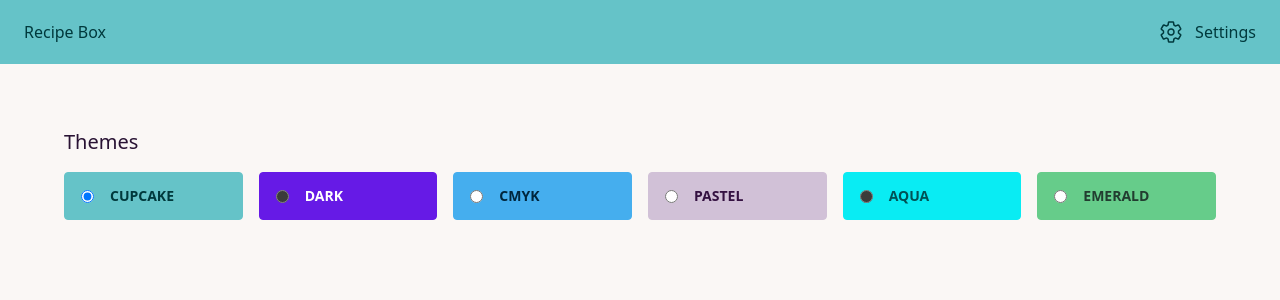
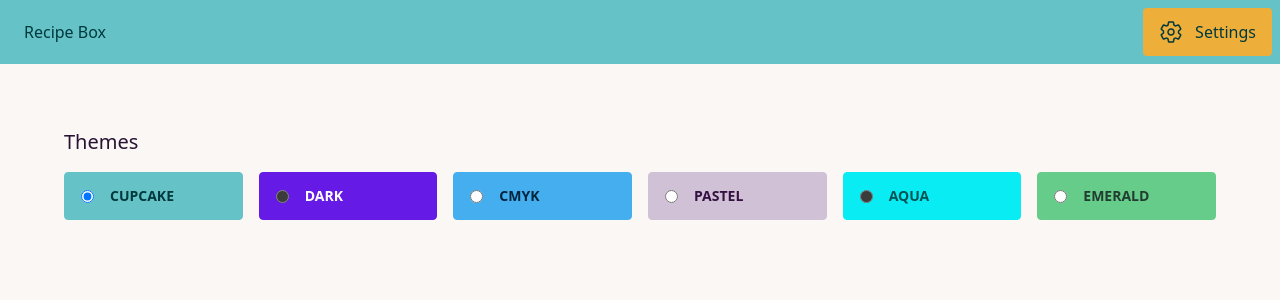
Before and after one commit to nataliebasille/recipe-box, a Next.js app: page /settings in a window 1280 px wide. Shown: the top 300 px of the page. Built offline with nearby package versions, Linux system fonts and the light colour scheme.

Commit message:
Add active class to links

```diff
--- a/src/app/layout.tsx
+++ b/src/app/layout.tsx
@@ -3,7 +3,6 @@
 import { ThemeProvider, useTheme } from "~/stores/themeStore";
 import "../styles/globals.css";
 import { FC, ReactNode, useCallback, useRef } from "react";
-import { useBreakpoint } from "~/hooks/useBreakpoint";
 import { MenuIcon } from "~/icons/menuIcon";
 import { SettingsLink } from "~/components/links/settingsLink";
 
@@ -34,7 +33,7 @@ const Layout: FC<{ children: ReactNode }> = ({ children }) => {
               <div className="hidden flex-none lg:block">
                 <ul className="menu menu-horizontal">
                   <li>
-                    <SettingsLink />
+                    <SettingsLink activeClassName="rounded bg-accent text-content-accent" />
                   </li>
                 </ul>
               </div>
@@ -43,11 +42,14 @@ const Layout: FC<{ children: ReactNode }> = ({ children }) => {
           </div>
           <div className="drawer-side">
             <label htmlFor="sidebar" className="drawer-overlay"></label>
-            <ul className="menu w-80 bg-base-100 p-4">
-              <li>
-                <SettingsLink onClick={toggleSidebar} />
-              </li>
-            </ul>
+            <div className="w-80 bg-base-100">
+              <div className="flex h-16 items-center border-b border-gray-300 px-4 text-2xl">Menu</div>
+              <ul className="menu">
+                <li>
+                  <SettingsLink activeClassName="bg-accent" onClick={toggleSidebar} />
+                </li>
+              </ul>
+            </div>
           </div>
         </div>
       </body>
--- a/src/app/settings/page.tsx
+++ b/src/app/settings/page.tsx
@@ -1,4 +1,8 @@
 import { ThemeSelector } from "~/components/settings/themeSelector";
+
+export const metadata = {
+  title: "My settings - Recipe Box",
+};
 
 export default function SettingsPage() {
   return (
--- a/src/components/links/appLink.tsx
+++ b/src/components/links/appLink.tsx
@@ -1,16 +1,21 @@
 import Link from "next/link";
+import { usePathname } from "next/navigation";
 import { FC, ReactNode } from "react";
+import classnames from "classnames";
 
-export const AppLink: FC<{ href: string; icon: ReactNode; onClick?: () => void; children?: ReactNode }> = ({
-  href,
-  icon,
-  onClick,
-  children,
-}) => {
-  return (
-    <Link href={href} onClick={onClick} className="grid grid-cols-[24px_1fr]">
-      <span className="w-full">{icon}</span>
-      {children}
-    </Link>
-  );
+type AppLinkProps = { activeClassName?: string; onClick?: () => void; children?: ReactNode };
+export const asAppLink = ({ href, icon, label }: { href: string; icon?: ReactNode; label: string }) => {
+  return ({ activeClassName, onClick }: AppLinkProps) => {
+    const path = usePathname();
+    return (
+      <Link
+        className={classnames("grid grid-cols-[24px_1fr]", path === href ? activeClassName : undefined)}
+        href={href}
+        onClick={onClick}
+      >
+        <span className="w-full">{icon}</span>
+        {label}
+      </Link>
+    );
+  };
 };
--- a/src/components/links/settingsLink.tsx
+++ b/src/components/links/settingsLink.tsx
@@ -1,14 +1,9 @@
 import { SettingsIcon } from "~/icons/settingsIcon";
-import { AppLink } from "./appLink";
+import { asAppLink } from "./appLink";
 import { FC } from "react";
 
-type SettingsLinkProps = {
-  onClick?: () => void;
-};
-export const SettingsLink: FC<SettingsLinkProps> = ({ onClick }) => {
-  return (
-    <AppLink href="/settings" icon={<SettingsIcon />} onClick={onClick}>
-      Settings
-    </AppLink>
-  );
-};
+export const SettingsLink = asAppLink({
+  href: "/settings",
+  icon: <SettingsIcon />,
+  label: "Settings",
+});
```
